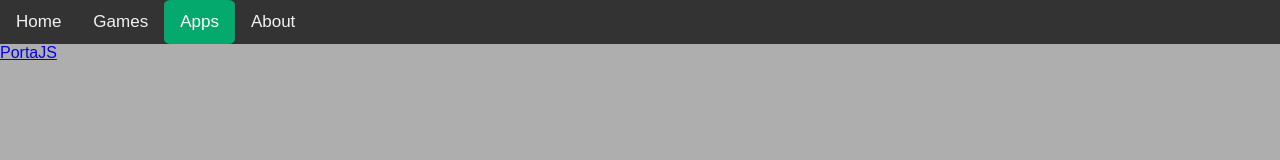
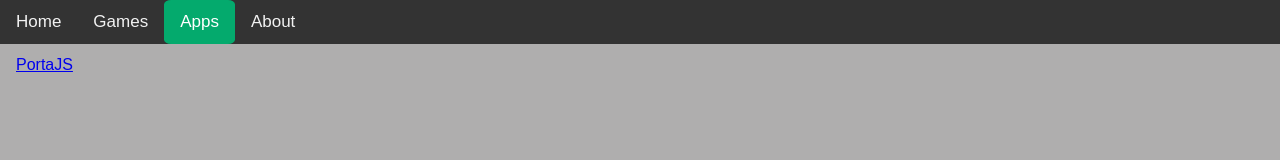
Before and after one commit to a2games/a2game.github.io, a plain HTML site: page Apps.html in a window 1280 px wide. Drawn offline with Linux system fonts and the light colour scheme.

Commit message:
Update Apps.html

```diff
--- a/Apps.html
+++ b/Apps.html
@@ -51,7 +51,7 @@ body {
   <a class="active">Apps</a>
   <a href="about">About</a>
 </div>
-  <div class="Button">
+  <div class="button">
   <a class=Button href="javascript:(function()%7Blet%20js%20%3D%20prompt(%22Porta-JS%20%3A%20Code%20Execution%20Box%22)%0Aeval(js)%7D)()%3B">PortaJS</a>
   </div>
 </body>
```
